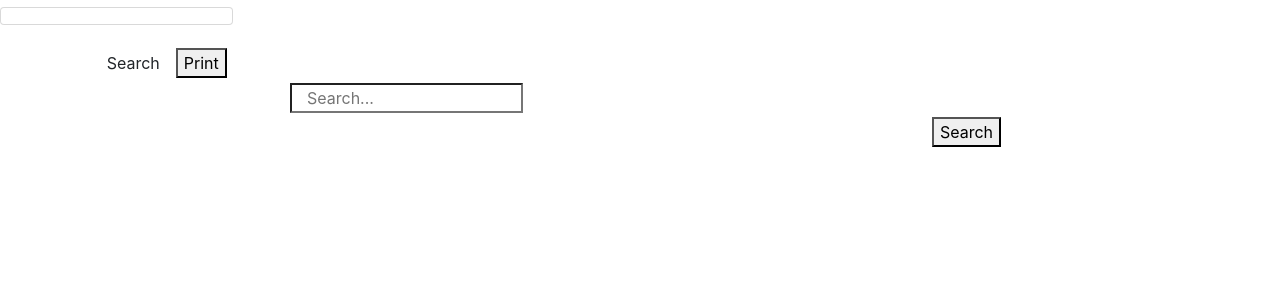
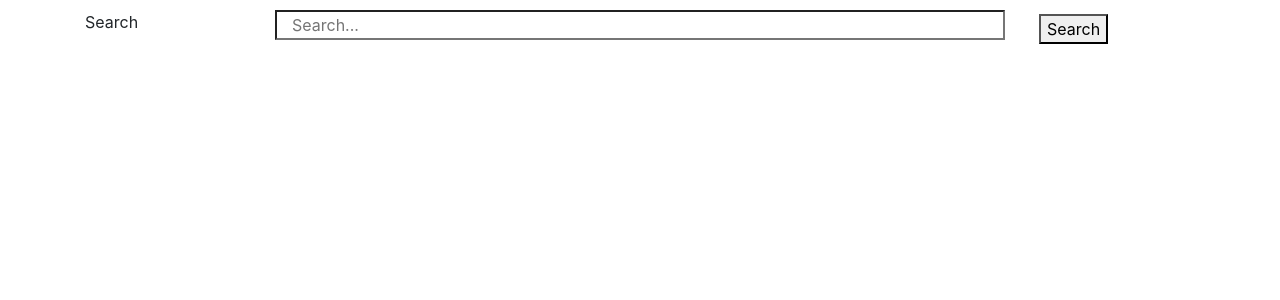
Before and after one commit to mudit67/BhardwajFileProtocol, a React (Create React App) app in the folder client/: page /search in a window 1280 px wide. Shown: the top 300 px of the page. Built offline with nearby package versions, Linux system fonts and the light colour scheme.

Commit message:
fixed the styling (still not beautifull), fixed some bugs & added the toggle and close Menu function.

```diff
--- a/client/src/components/search.js
+++ b/client/src/components/search.js
@@ -1,5 +1,5 @@
 import React from "react";
-import { Nav, Container, Col, Row,Dropdown, DropdownToggle, DropdownMenu, DropdownItem  } from "reactstrap";
+import {Container, Col, Row,Dropdown, DropdownToggle, DropdownMenu, DropdownItem  } from "reactstrap";
 import {withRouter} from 'react-router-dom';
 
 
@@ -8,14 +8,15 @@ class Search extends React.Component {
 		super(props);
 		this.state = {
 			respVal: [],
-			vidName: null
+			vidName: null,
+            menuToggle: false
 		};
 	this.debounceTimeout = 0;
     this.handleChange = this.handleChange.bind(this);
     this.logArr = this.logArr.bind(this);
     this.handleSubmit = this.handleSubmit.bind(this);
     this.updateList = this.updateList.bind(this);
-    // this.redirectToPlayer = this.redirectToPlayer.bind(this);
+    this.closeMenu = this.closeMenu.bind(this);
 	}
 	handleSubmit(e) {
     e.preventDefault();
@@ -43,7 +44,7 @@ class Search extends React.Component {
   }
 
   handleChange(event) {
-    this.setState({ searchVal: event.target.value });
+    this.setState({ searchVal: event.target.value,menuToggle: true });
     this.updateList()
   }
   logArr() {
@@ -60,6 +61,9 @@ class Search extends React.Component {
   	this.props.history.push("/player");
 
   }
+  closeMenu() {
+    this.setState({menuToggle: false});
+  }
   render() {
     const respVal = this.state.respVal;
     var rows = [];
@@ -72,31 +76,13 @@ class Search extends React.Component {
     });
     return (
 	      <>
-	        <Nav className="offset-1 mt-5">
-	          <form onSubmit={this.handleSubmit}>
-
-	          <label htmlFor="search">Search</label>
-	          <button
-	            type="button"
-	            onClick={this.logArr}
-	            style={{ marginLeft: 1 + "em" }}
-	          >
-	            Print
-	          </button>
-	        </form>
-	        </Nav>
             <Container>
 	        <Row>
-	            <Col>
-
-
+	          <Col xs="2">
+              <label htmlFor="search">Search</label>
               </Col>
-	          </Row>
-	          <Row>
-	          </Row>
-	          <Row>
-	            <div className="col-8 offset-2">
-	           		<Col>
+	          <Col xs="8">
+                <form onSubmit={this.handleSubmit} >
 			       	<input
 			         type="search"
 			         placeholder="Search..."
@@ -104,15 +90,17 @@ class Search extends React.Component {
 			            value={this.state.searchVal}
 			            onChange={this.handleChange}
 			            onSubmit={this.handleSubmit}
-	          	className="col-4"
+			          	className="col-12"
 			          	/>
-	          	<Dropdown isOpen={true}>
+                </form>
+			          	<Dropdown isOpen={this.state.menuToggle}>
 			          	<DropdownToggle className="d-none" />
-	          	  <DropdownMenu className="col-4" style={{position: "realtive"}}>
+			          	  <DropdownMenu className="col-12" style={{position: "realtive"}}>
 			          	   	{rows}
 					      </DropdownMenu>
 				       	</Dropdown>
 		       		</Col>
+	          		<Col xs={{size: 2}} >
 	          		<button
 		            	type="button"
 		            	onClick={(e) => {
@@ -122,9 +110,19 @@ class Search extends React.Component {
 	          		>
 	            		Search
 	          		</button>
-	            </div>
+	          		</Col>
+
 	          </Row>
 	        </Container>
+            <div width="100%" onClick={this.closeMenu}>
+                <br/>
+                <br/>
+                <br/>
+                <br/>
+                <br/>
+                <br/>
+                <br/>
+            </div>
 
 	      </>
     	);
--- a/client/src/index.css
+++ b/client/src/index.css
@@ -1,3 +1,8 @@
 .search-button{
-	float: right;
+	/*float: right;*/
+
 }
+
+#root{
+	margin-top: 10px;
+}
```
Lines whose indentation alone changed are shown as unchanged.
